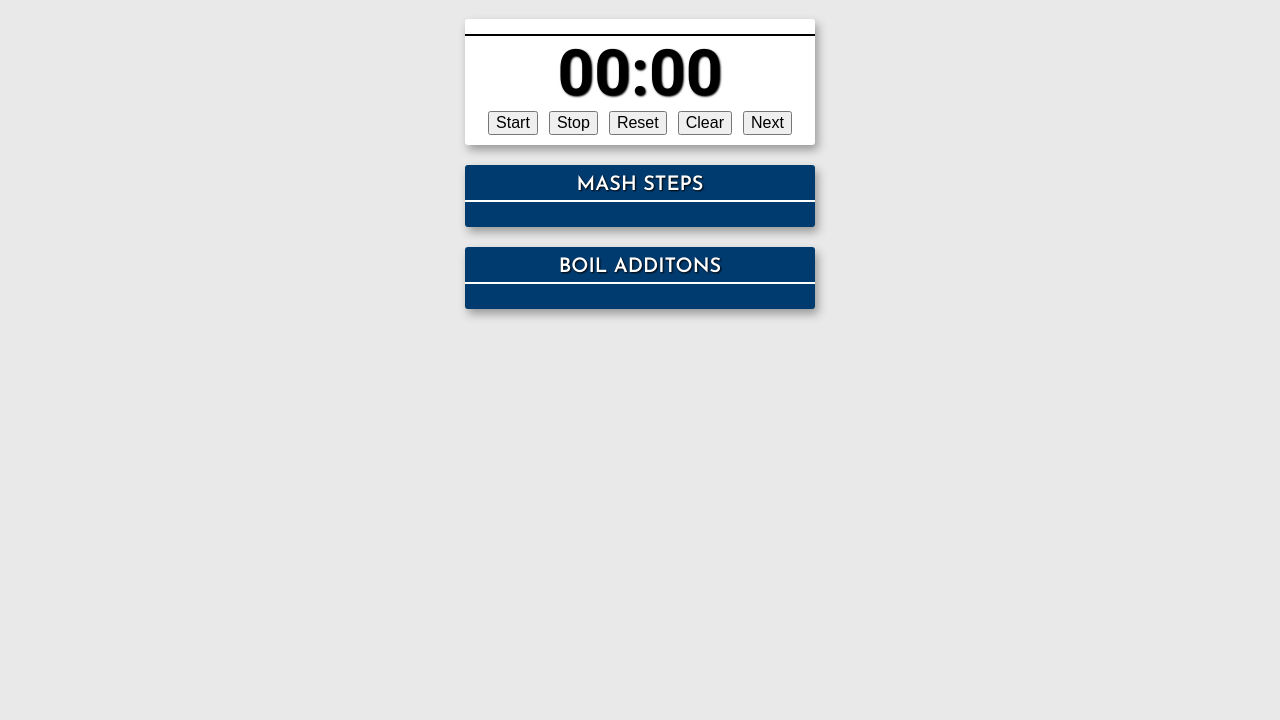
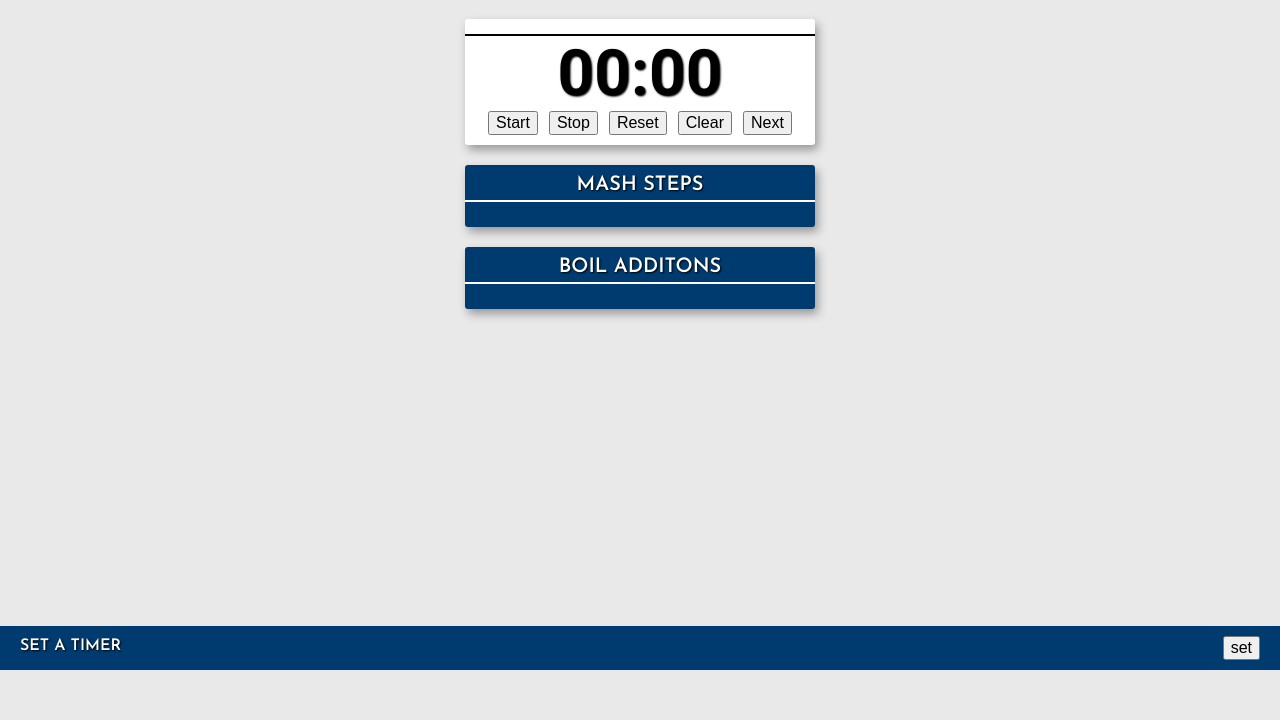
Before and after one commit to hughest64/brew-app, a Flask app: page /timer in a window 1280 px wide. Shown: the part 80-800 px from the top of the page. Run offline with Flask 2, Linux system fonts and the light colour scheme.

Commit message:
added a sticky footer

```diff
--- a/static/styles.css
+++ b/static/styles.css
@@ -23,8 +23,7 @@ a:hover {
 }
 
 /**** temporary!!! ****/
-footer,
-.timer-set {
+.set-timer {
     display: none;
 }
 
@@ -91,6 +90,8 @@ CONTENT
     /*width: 90%;
     margin: 0 auto;*/
     padding-top: 20px;
+    min-height: calc(100vh - 173px);
+    /*152.6px*/
 }
 
 .timer-container,
@@ -150,3 +151,40 @@ CONTENT
     /*font-family: 'Roboto Condensed', sans-serif;*/
     font-weight: 400;
 }
+
+
+
+/***********************************************
+FOOTER
+************************************************/
+
+footer {
+    background-color: #003b6f;+
+    margin: 0;
+    padding: 10px 20px;
+}
+
+footer h2 {
+    margin: 0;
+    color: #fff;
+    font-size: 1em;
+    text-transform: uppercase;
+    float: left;
+    margin-top: 2px;
+}
+
+footer button {
+    float: right;
+}
+
+.clearfix::after {
+    content: "";
+    display: table;
+    clear: both;
+}
+
+
+
+/***********************************************
+TIMER MODAL
+************************************************/
--- a/templates/timer.html
+++ b/templates/timer.html
@@ -63,12 +63,17 @@
         </div>
     </section>
     <!-- working on making this a modal!!! -->
-    <footer>
+    <footer class="clearfix">
+        <h2>Set a Timer</h2>
+        <button>set</button>
+    </footer>
+
+    <div class="set-timer">
         <h3>Set a Manual Timer</h3>
         <input id="hr" type="number" min="0" max="90" placeholder="HH">
         <input id="mn" type="number" min="0" max="90" placeholder="MM">
         <input id="sec" type="number" min="0" max="59" placeholder="SS">
         <button type="submit" id="save" onclick="setTimer()">Save</button>
-    </footer>
+    </div>
     <script src="/static/timer.js{{ query }}"></script>
 {% endblock %}
```
